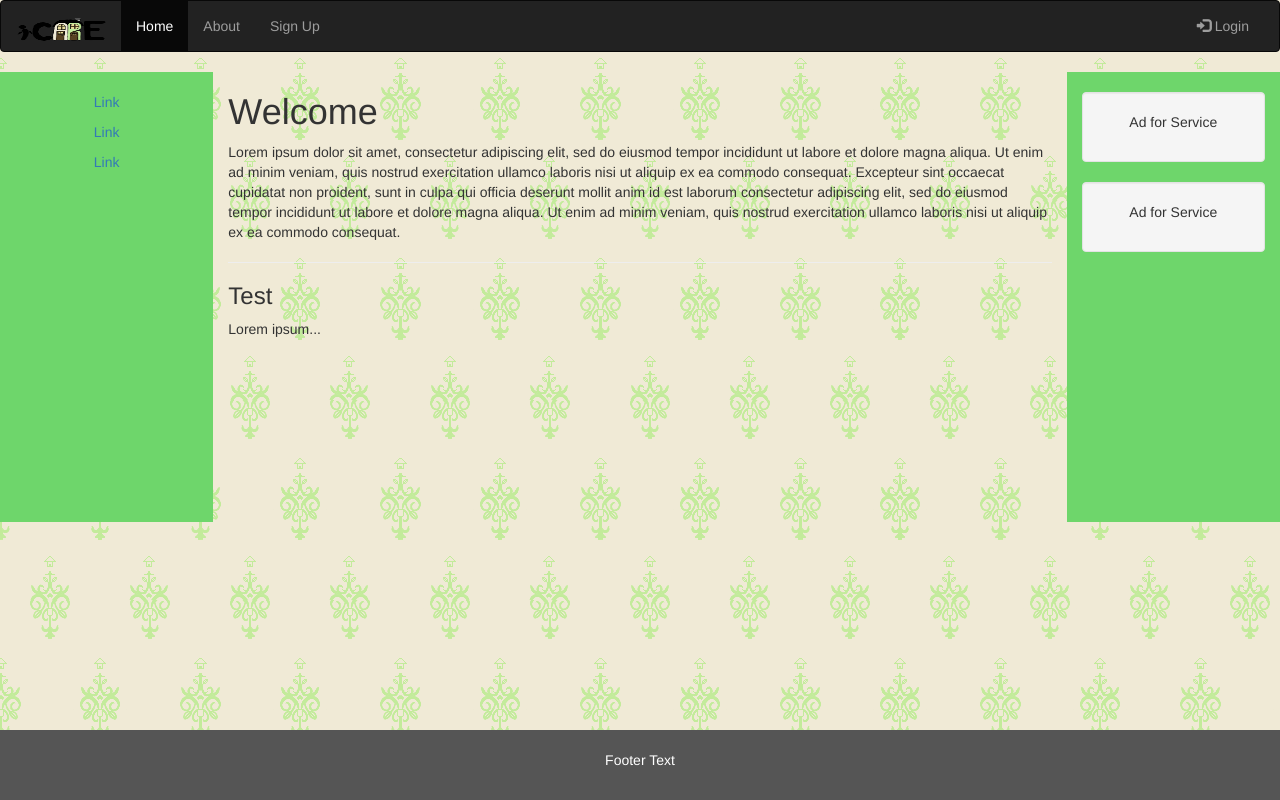
After one commit to ImNotSebastian/ImNotSebastian.github.io, a PHP site: page /public/dashboard.html in a window 1280 px wide. The commit adds this page. Run offline with PHP 8.4, Linux system fonts and the light colour scheme.

Commit message:
More frontend updates

```diff
--- /dev/null
+++ b/public/dashboard.html
@@ -0,0 +1,93 @@
+<!DOCTYPE html>
+<html lang="en">
+<head>
+<link rel="stylesheet" href="../style/styles.css">
+
+
+<title>iCare</title>
+
+<meta charset="utf-8">
+<meta name="viewport" content="width=device-width, initial-scale=1">
+
+<link rel="stylesheet" href="https://maxcdn.bootstrapcdn.com/bootstrap/3.4.1/css/bootstrap.min.css">
+<script src="https://ajax.googleapis.com/ajax/libs/jquery/3.7.1/jquery.min.js"></script>
+<script src="https://maxcdn.bootstrapcdn.com/bootstrap/3.4.1/js/bootstrap.min.js"></script>
+
+
+</head>
+<body>
+
+
+
+
+
+
+
+<nav class="navbar navbar-inverse">
+  <div class="container-fluid">
+    <div class="navbar-header">
+      <button type="button" class="navbar-toggle" data-toggle="collapse" data-target="#myNavbar">
+        <span class="icon-bar"></span>
+        <span class="icon-bar"></span>
+        <span class="icon-bar"></span>
+      </button>
+      <a class="navbar-brand" href="index.html">
+         <img src="../style/iCareLogo.png" alt = "Logo"style="width:90px;height:30px;">
+      </a>
+    </div>
+    <div class="collapse navbar-collapse" id="myNavbar">
+      <ul class="nav navbar-nav">
+        <li class="active"><a href="index.html">Home</a></li>
+        <li><a href="about.html">About</a></li>
+        <li><a href="signup.html">Sign Up</a></li>
+      </ul>
+      <ul class="nav navbar-nav navbar-right">
+        <li><a href="login.html"><span class="glyphicon glyphicon-log-in"></span> Login</a></li>
+      </ul>
+    </div>
+  </div>
+</nav>
+
+<div class="container-fluid text-center">
+  <div class="row content">
+    <div class="col-sm-2 sidenav">
+      <p><a href="#">Link</a></p>
+      <p><a href="#">Link</a></p>
+      <p><a href="#">Link</a></p>
+    </div>
+
+    <div class="col-sm-8 text-left">
+      <h1>Welcome</h1>
+      <p>Lorem ipsum dolor sit amet, consectetur adipiscing elit, sed do eiusmod tempor incididunt ut labore et dolore magna aliqua. Ut enim ad minim veniam, quis nostrud exercitation ullamco laboris nisi ut aliquip ex ea commodo consequat. Excepteur sint occaecat cupidatat non proident, sunt in culpa qui officia deserunt mollit anim id est laborum consectetur adipiscing elit, sed do eiusmod tempor incididunt ut labore et dolore magna aliqua. Ut enim ad minim veniam, quis nostrud exercitation ullamco laboris nisi ut aliquip ex ea commodo consequat.</p>
+      <hr>
+      <h3>Test</h3>
+      <p>Lorem ipsum...</p>
+    </div>
+    <div class="col-sm-2 sidenav">
+      <div class="well">
+        <p>Ad for Service</p>
+      </div>
+      <div class="well">
+        <p>Ad for Service</p>
+      </div>
+    </div>
+  </div>
+</div>
+
+<footer class="container-fluid text-center">
+  <p>Footer Text</p>
+</footer>
+
+
+
+
+
+
+
+
+
+
+
+
+</body>
+</html>
--- a/style/styles.css
+++ b/style/styles.css
@@ -1,7 +1,13 @@
+    body{
+
+     background-image: url('../style/BackgroundArt.png');
+     height: 100vh;
+    }
 /* Remove the navbar's default margin-bottom and rounded borders */
     .navbar {
       margin-bottom: 0;
       border-radius: 0;
+
     }
 
     /* Set height of the grid so .sidenav can be 100% (adjust as needed) */
@@ -10,7 +16,7 @@
     /* Set gray background color and 100% height */
     .sidenav {
       padding-top: 20px;
-      background-color: #f1f1f1;
+      background-color: #6ed66b;
       height: 100%;
     }
 
@@ -18,7 +24,10 @@
     footer {
       background-color: #555;
       color: white;
-      padding: 15px;
+      padding: 20px;
+      bottom: 0;
+      position: absolute;
+      width: 100%;
     }
 
     /* On small screens, set height to 'auto' for sidenav and grid */
```
Also changed, not shown: public/index.html (+24 -13 lines), public/login.html (+24 -13 lines), public/signup.html (+24 -13 lines), 1 other file.
